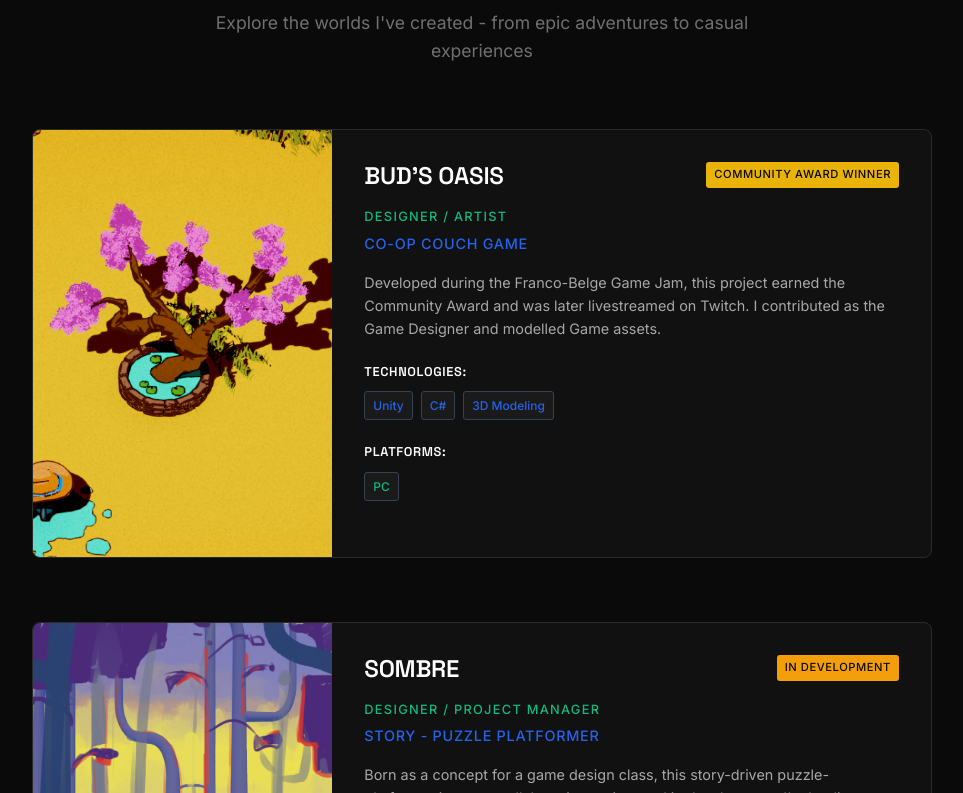
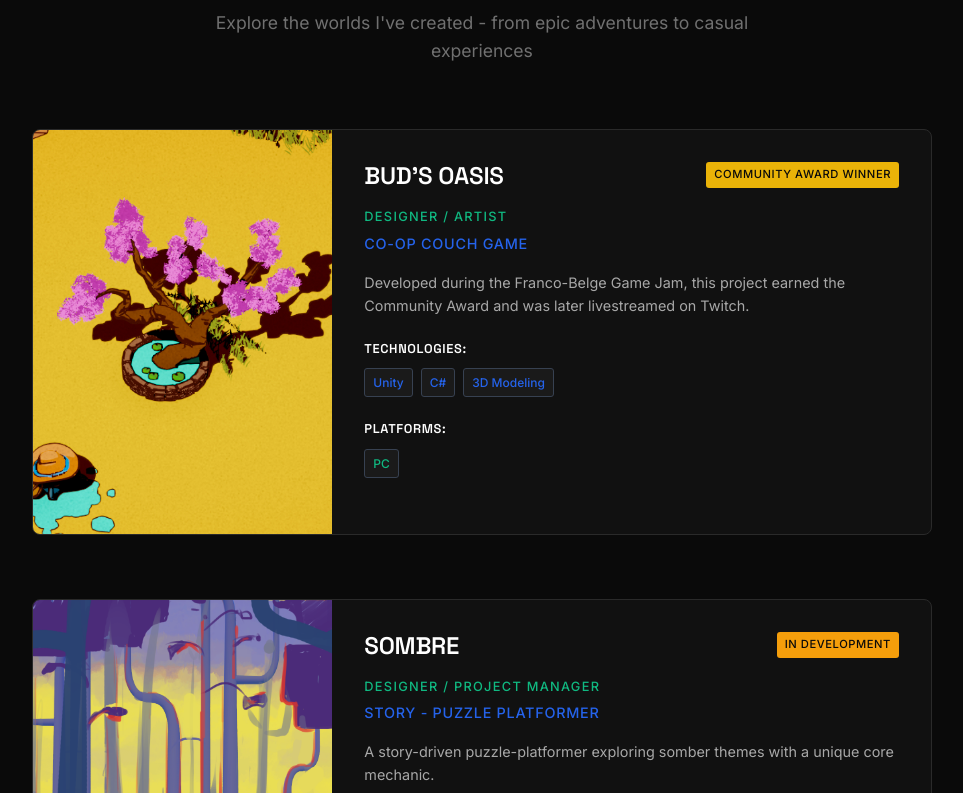
Before and after one commit to trisha-gupt/trisha-gupt.github.io, a React (Vite) app: page / in a window 1280 px wide. Shown: the part 947-1740 px from the top of the page, without its empty margins (158-1121 px from the left). Built offline with nearby package versions, Linux system fonts and the light colour scheme.

Commit message:
added drop downs and small discriptions for each project

```diff
--- a/package.json
+++ b/package.json
@@ -1,9 +1,12 @@
 {
+  "homepage": "https://trisha-gupt.github.io/",
   "name": "game-portfolio",
   "private": true,
   "version": "0.0.0",
   "type": "module",
   "scripts": {
+    "predeploy": "npm run build",
+    "deploy": "gh-pages -d dist",
     "dev": "vite",
     "build": "vite build",
     "lint": "eslint .",
@@ -21,6 +24,7 @@
     "eslint": "^9.36.0",
     "eslint-plugin-react-hooks": "^5.2.0",
     "eslint-plugin-react-refresh": "^0.4.20",
+    "gh-pages": "^6.3.0",
     "globals": "^16.4.0",
     "vite": "npm:rolldown-vite@7.1.12"
   },
--- a/src/components/About.jsx
+++ b/src/components/About.jsx
@@ -35,8 +35,8 @@ const About = () => {
                   <ul>
                     <li>C#</li>
                     <li>Unity Scripting</li>
+                    <li>Prototyping / updating code</li>
                     <li>Game Logic</li>
-                    <li>Team Leadership</li>
                   </ul>
                 </div>
                 <div className="skill-category">
--- a/src/components/Projects.jsx
+++ b/src/components/Projects.jsx
@@ -1,51 +1,14 @@
-import React from 'react';
+import React, { useState } from 'react';
 import '../styles/Projects.css';
+import projects from '../data/projects';
 
 const Projects = () => {
-  const games = [
-    {
-      id: 1,
-      title: "BUD'S OASIS",
-      role: "DESIGNER / ARTIST",
-      genre: "CO-OP COUCH GAME",
-      description: "Developed during the Franco-Belge Game Jam, this project earned the Community Award and was later livestreamed on Twitch. I contributed as the Game Designer and modelled Game assets.",
-      technologies: ["Unity", "C#", "3D Modeling"],
-      status: "Community Award Winner",
-      platforms: ["PC"],
-      image: "/src/assets/games-pictures/buds_oasis.jpeg",
-      demoLink: "#",
-      githubLink: "#",
-      playLink: "#"
-    },
-    {
-      id: 2,
-      title: "SOMBRE",
-      role: "DESIGNER / PROJECT MANAGER",
-      genre: "STORY - PUZZLE PLATFORMER",
-      description: "Born as a concept for a game design class, this story-driven puzzle-platformer is now a collaborative project and in development. I'm leading a team of five developers, working as both designer and programmer to realize the game. Drawing inspiration from Inside and Omori, it features a \"somber\" story but with a more unique mechanic.",
-      technologies: ["Unity", "C#", "Team Leadership"],
-      status: "In Development",
-      platforms: ["PC"],
-      image: "/src/assets/games-pictures/concept_art_first_lvl.png",
-      demoLink: "#",
-      githubLink: "#",
-      playLink: "#"
-    },
-    {
-      id: 3,
-      title: "SHOPPER'S HAVOC",
-      role: "INDEPENDENT",
-      genre: "Strategy / Humour",
-      description: "I designed this Unity-based strategy game, drawing inspiration from a Black Friday sale. The game's core twist — the ability to clone yourself — adds both strategic depth and humor, shaping the player's experience.",
-      technologies: ["Unity", "C#", "Game Design"],
-      status: "Completed",
-      platforms: ["PC"],
-      image: "/src/assets/games-pictures/shoppers_havoc.png",
-      demoLink: "#",
-      githubLink: "#",
-      playLink: "#"
-    }
-  ];
+  const [openProjectId, setOpenProjectId] = useState(null);
+
+  const toggleOpen = (id) => {
+    setOpenProjectId((prev) => (prev === id ? null : id));
+  };
+  const games = projects;
 
   return (
     <section className="projects" id="projects">
@@ -57,21 +20,24 @@ const Projects = () => {
 
         <div className="projects-grid">
           {games.map((game) => (
-            <div key={game.id} className="project-card">
+            // make the card clickable if it has a longDescription or media
+            <div key={game.id} className={`project-card ${(game.media || game.longDescription) ? 'clickable' : ''}`} onClick={() => (game.media || game.longDescription) && toggleOpen(game.id)}>
               <div className="project-image">
                 <img src={game.image} alt={game.title} />
                 <div className="project-overlay">
-                  <div className="project-links">
-                    <a href={game.demoLink} className="link-btn demo-btn">
-                      <span>🎮</span> Demo
-                    </a>
-                    <a href={game.githubLink} className="link-btn github-btn">
-                      <span>📁</span> Code
-                    </a>
-                    <a href={game.playLink} className="link-btn play-btn">
-                      <span>▶️</span> Play
-                    </a>
-                  </div>
+                  {/* Single show-more control on overlay; show it when there is anything to expand */}
+                  {(game.media || game.longDescription) && (
+                    <button
+                      className="overlay-showmore"
+                      onClick={(e) => {
+                        e.stopPropagation();
+                        toggleOpen(game.id);
+                      }}
+                      aria-expanded={openProjectId === game.id}
+                    >
+                      {openProjectId === game.id ? 'Hide details' : 'Show more'}
+                    </button>
+                  )}
                 </div>
               </div>
 
@@ -105,6 +71,57 @@ const Projects = () => {
                   </div>
                 </div>
               </div>
+
+              {/* details render in-place below project-content, clicking card toggles them */}
+              {(game.longDescription || game.media) && openProjectId === game.id && (
+                <div className="project-details-inline" onClick={(e) => e.stopPropagation()}>
+                  <div className="details-body">
+                    <h4>More about {game.title}</h4>
+                    {/* Render structured longDescription if present (array of blocks) */}
+                    {Array.isArray(game.longDescription) ? (
+                      game.longDescription.map((block, i) => {
+                        if (block.type === 'heading') return <h5 key={i}>{block.text}</h5>;
+                        if (block.type === 'paragraph') return <p key={i}>{block.text}</p>;
+                        if (block.type === 'list') return (
+                          <ul key={i}>
+                            {block.items.map((it, j) => <li key={j}>{it}</li>)}
+                          </ul>
+                        );
+                        return null;
+                      })
+                    ) : (
+                      <p style={{ marginTop: 4 }}>{game.description}</p>
+                    )}
+
+                    {/* Render media only when present */}
+                    {game.media && (
+                      <div className="project-media">
+                        {game.media.map((m, idx) => {
+                          if (m.type === 'gif') {
+                            return <img key={idx} src={m.src} alt={m.alt || `${game.title}-media-${idx}`} />;
+                          }
+
+                          if (m.type === 'youtube') {
+                            return (
+                              <iframe
+                                key={idx}
+                                className="media-iframe"
+                                src={m.src}
+                                title={m.title || `${game.title} video`}
+                                frameBorder="0"
+                                allow="accelerometer; autoplay; clipboard-write; encrypted-media; gyroscope; picture-in-picture"
+                                allowFullScreen
+                              />
+                            );
+                          }
+
+                          return null;
+                        })}
+                      </div>
+                    )}
+                  </div>
+                </div>
+              )}
             </div>
           ))}
         </div>
--- /dev/null
+++ b/src/data/projects.js
@@ -0,0 +1,79 @@
+// Editable project data. Update `longDescription` to change what appears in the expanded "read more" area.
+// longDescription is an array of content blocks. Supported block types:
+// - { type: 'heading', text: '...' }
+// - { type: 'paragraph', text: '...' }
+// - { type: 'list', items: ['item1', 'item2'] }
+
+const projects = [
+  {
+    id: 1,
+    title: "BUD'S OASIS",
+    role: "DESIGNER / ARTIST",
+    genre: "CO-OP COUCH GAME",
+    description: "Developed during the Franco-Belge Game Jam, this project earned the Community Award and was later livestreamed on Twitch.",
+    longDescription: [
+      { type: 'heading', text: "Overview" },
+      { type: 'paragraph', text: "BUD'S OASIS is a friendly competitive/cooperative couch game created during a 48-hour game jam. I contributed to the game's design, 3D modelling and level layout." },
+      { type: 'heading', text: "My role" },
+      { type: 'paragraph', text: "I worked as the lead designer and artist: I prototyped core mechanics, created 3D assets, and implemented level interactions." },
+      { type: 'heading', text: "Highlights" },
+      { type: 'list', items: ["Community Award winner", "Featured on a Twitch livestream", "Prototype reached playable demo in 48 hours"] }
+    ],
+    technologies: ["Unity", "C#", "3D Modeling"],
+    status: "Community Award Winner",
+    platforms: ["PC"],
+    image: "/src/assets/games-pictures/buds_oasis.jpeg",
+    demoLink: "#",
+    githubLink: "#",
+    playLink: "#"
+  },
+  {
+    id: 2,
+    title: "SOMBRE",
+    role: "DESIGNER / PROJECT MANAGER",
+    genre: "STORY - PUZZLE PLATFORMER",
+    description: "A story-driven puzzle-platformer exploring somber themes with a unique core mechanic.",
+    longDescription: [
+      { type: 'heading', text: "Design goals" },
+      { type: 'paragraph', text: "SOMBRE aims to combine atmospheric storytelling with tactile puzzle mechanics that reward curiosity." },
+      { type: 'heading', text: "Contributions" },
+      { type: 'list', items: ["Game design and prototyping", "Programming core mechanics", "Coordinating a team of five"] },
+      { type: 'heading', text: "Media" },
+      { type: 'paragraph', text: "Below are short GIF demos and a trailer." }
+    ],
+    technologies: ["Unity", "C#", "Team Leadership"],
+    status: "In Development",
+    platforms: ["PC"],
+    image: "/src/assets/games-pictures/concept_art_first_lvl.png",
+    demoLink: "#",
+    githubLink: "#",
+    playLink: "#",
+    media: [
+      { type: 'gif', src: '/src/assets/games-pictures/sombre-prototype/core_mechanic_sombre.gif', alt: 'Core mechanic demo' },
+      { type: 'gif', src: '/src/assets/games-pictures/sombre-prototype/teleportation_mechanic.gif', alt: 'Teleportation mechanic' },
+      { type: 'youtube', src: 'https://www.youtube.com/embed/VIDEO_ID', title: 'Sombre trailer (replace VIDEO_ID)' }
+    ]
+  },
+  {
+    id: 3,
+    title: "SHOPPER'S HAVOC",
+    role: "INDEPENDENT",
+    genre: "Strategy / Humour",
+    description: "A humorous strategy game about navigating hectic sales with a cloning mechanic.",
+    longDescription: [
+      { type: 'heading', text: "Concept" },
+      { type: 'paragraph', text: "SHOPPER'S HAVOC is a fast-paced strategy game inspired by chaotic shopping events. The clone mechanic allows for interesting multi-agent puzzles." },
+      { type: 'heading', text: "Design notes" },
+      { type: 'paragraph', text: "I designed the cloning mechanic to be easy to learn but offer depth in planning and timing." }
+    ],
+    technologies: ["Unity", "C#", "Game Design"],
+    status: "Completed",
+    platforms: ["PC"],
+    image: "/src/assets/games-pictures/shoppers_havoc.png",
+    demoLink: "#",
+    githubLink: "#",
+    playLink: "#"
+  }
+];
+
+export default projects;
--- a/src/styles/Projects.css
+++ b/src/styles/Projects.css
@@ -30,6 +30,12 @@
   display: grid;
   grid-template-columns: 1fr 2fr;
   min-height: 380px;
+  align-items: start; /* ensure grid items don't stretch to match each other */
+  grid-auto-rows: auto;
+}
+
+.project-card.clickable {
+  cursor: pointer;
 }
 
 .project-card:hover {
@@ -51,11 +57,78 @@
   width: 100%;
   height: 100%;
   object-fit: cover;
+  object-position: center center;
+  display: block;
   transition: transform 0.2s ease;
 }
 
 .project-card:hover .project-image img {
   transform: scale(1.02);
+}
+
+/* Fix a consistent image height so details won't change it */
+.project-card {
+  /* allow columns to stretch to the same height so images fill evenly */
+  align-items: stretch;
+}
+
+.project-card .project-image {
+  /* don't force a fixed height — give a sensible minimum but let it stretch */
+  min-height: 320px;
+  height: 100%;
+}
+
+.project-content {
+  align-self: stretch; /* allow content column to stretch to match image */
+}
+
+.project-details-inline {
+  grid-column: 1 / -1; /* span both columns so it uses empty space */
+  padding: 0.75rem 2rem 1.25rem 2rem; /* align with .project-content padding */
+  background: rgba(0,0,0,0.02);
+  border-top: 1px solid var(--border-color);
+  box-sizing: border-box;
+}
+
+.project-details-inline .details-body h5 {
+  font-size: 1.05rem;
+  margin: 1.2rem 0 0.45rem 0;
+  color: var(--text-primary);
+  font-weight: 700;
+}
+
+.project-details-inline .details-body p {
+  margin: 0 0 0.9rem 0;
+  color: var(--text-secondary);
+  line-height: 1.6;
+}
+
+.project-details-inline .details-body ul {
+  margin: 0 0 1rem 1.25rem;
+}
+
+.project-details-inline .details-body li {
+  margin-bottom: 0.45rem;
+}
+
+.project-media {
+  display: flex;
+  gap: 0.75rem;
+  flex-wrap: wrap;
+  margin-top: 0.75rem;
+}
+
+.project-media img,
+.project-media .media-iframe {
+  max-width: 320px;
+  width: 100%;
+  height: auto;
+  border-radius: 6px;
+  border: 1px solid var(--border-accent);
+}
+
+.media-iframe {
+  aspect-ratio: 16/9;
 }
 
 .project-overlay {
@@ -79,6 +152,21 @@
 .project-links {
   display: flex;
   gap: 1rem;
+}
+
+.overlay-showmore {
+  background: rgba(255,255,255,0.06);
+  color: white;
+  border: 1px solid rgba(255,255,255,0.12);
+  padding: 0.6rem 1rem;
+  border-radius: 8px;
+  font-weight: 600;
+  cursor: pointer;
+}
+
+.overlay-showmore:hover {
+  background: rgba(255,255,255,0.12);
+  transform: translateY(-2px);
 }
 
 .link-btn {
```
Also changed, not shown: 1 other file (tests, documents, lock files or other folders).
